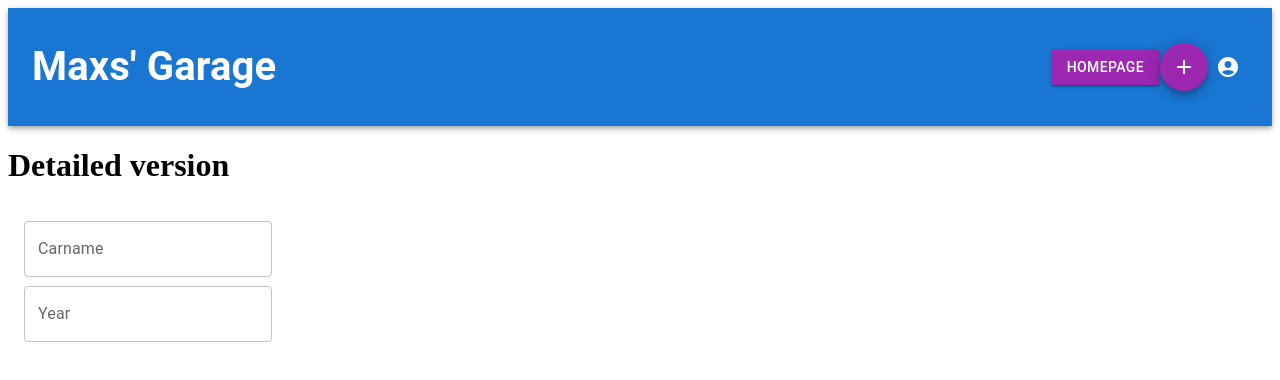
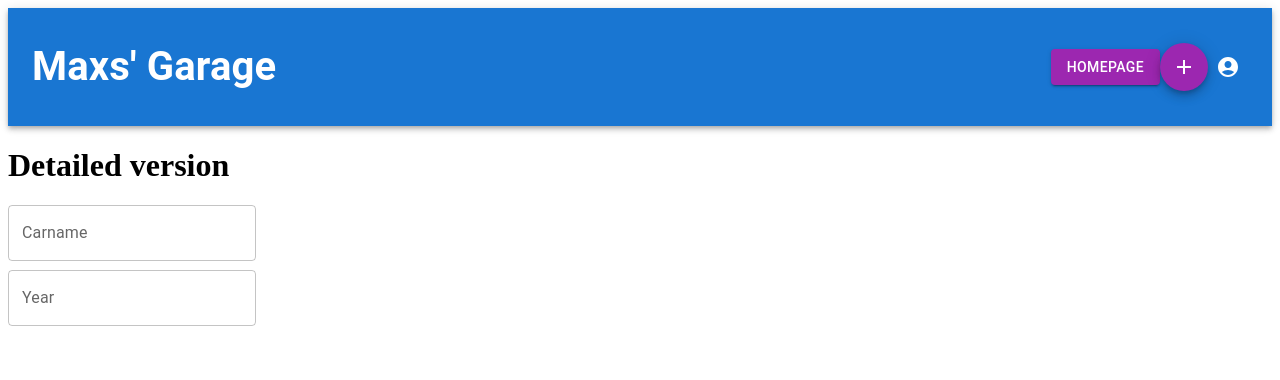
Before and after one commit to MaximilianNoethe/2024uK294_MaNoe_cars, a React (Vite) app in the folder uek294_cars-project/: page /car/1 in a window 1280 px wide. Shown: the top 380 px of the page. Built offline with nearby package versions, Linux system fonts and the light colour scheme.

Commit message:
Complete Update of DetailedCarPage
Now its only to be seen in textfields, the card is gone.

```diff
--- a/uek294_cars-project/src/components/Pages/DetailedCarPage.tsx
+++ b/uek294_cars-project/src/components/Pages/DetailedCarPage.tsx
@@ -1,7 +1,5 @@
 //Car by id
 import Navbar from "../Molecules/Navbar";
-import Card from "@mui/material/Card";
-import CardContent from "@mui/material/CardContent";
 import Typography from "@mui/material/Typography";
 import TextField from "@mui/material/TextField";
 import Grid from "@mui/material/Grid";
@@ -36,7 +34,6 @@ function DetailedCarPage() {
 
       <Grid container spacing={2}>
         <Grid item xs={6}>
-          <CardContent>
           <Typography gutterBottom variant="h5" component="div">
             <TextField
               id="outlined-required-read-only-input"
@@ -59,7 +56,6 @@ function DetailedCarPage() {
               }}
             />
           </Typography>
-          </CardContent>
         </Grid>
       </Grid>
     </>
```
Lines whose indentation alone changed are shown as unchanged.
